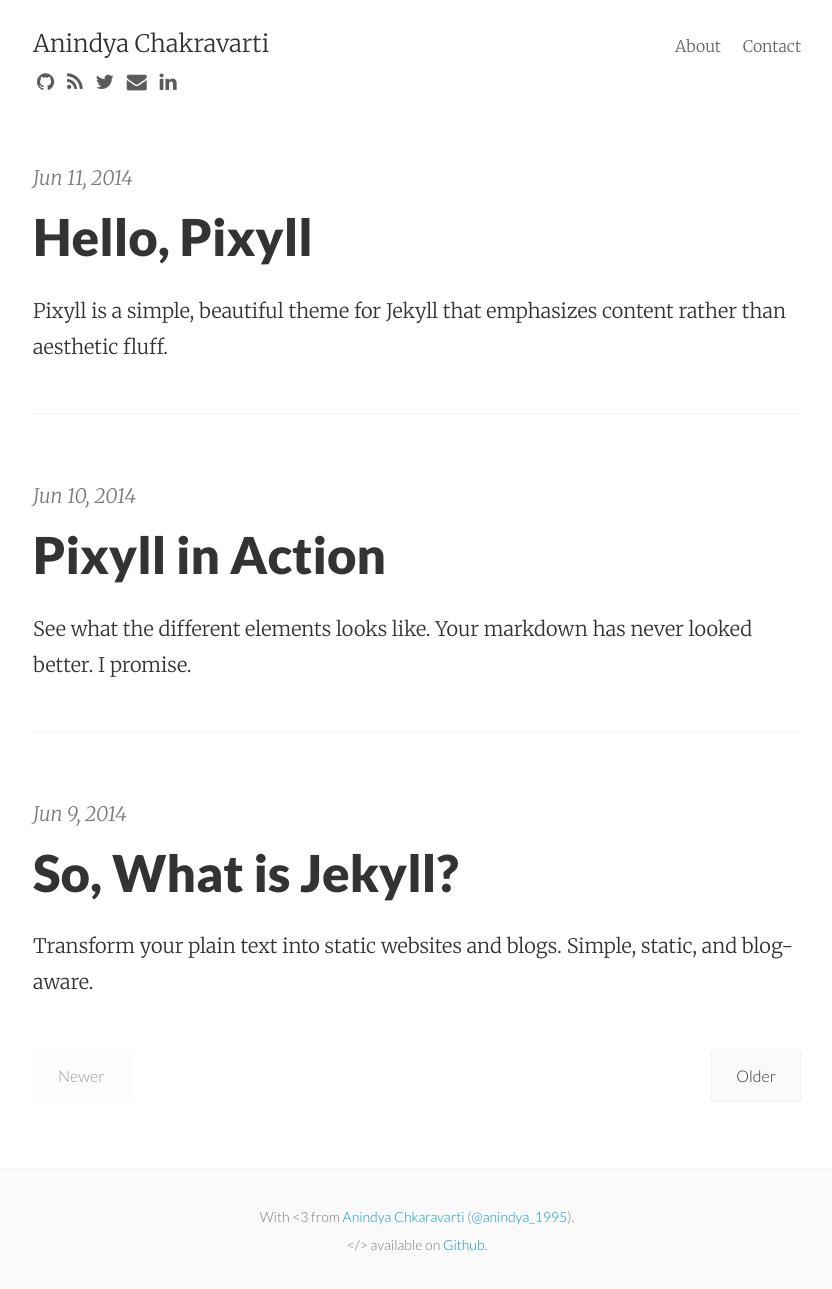
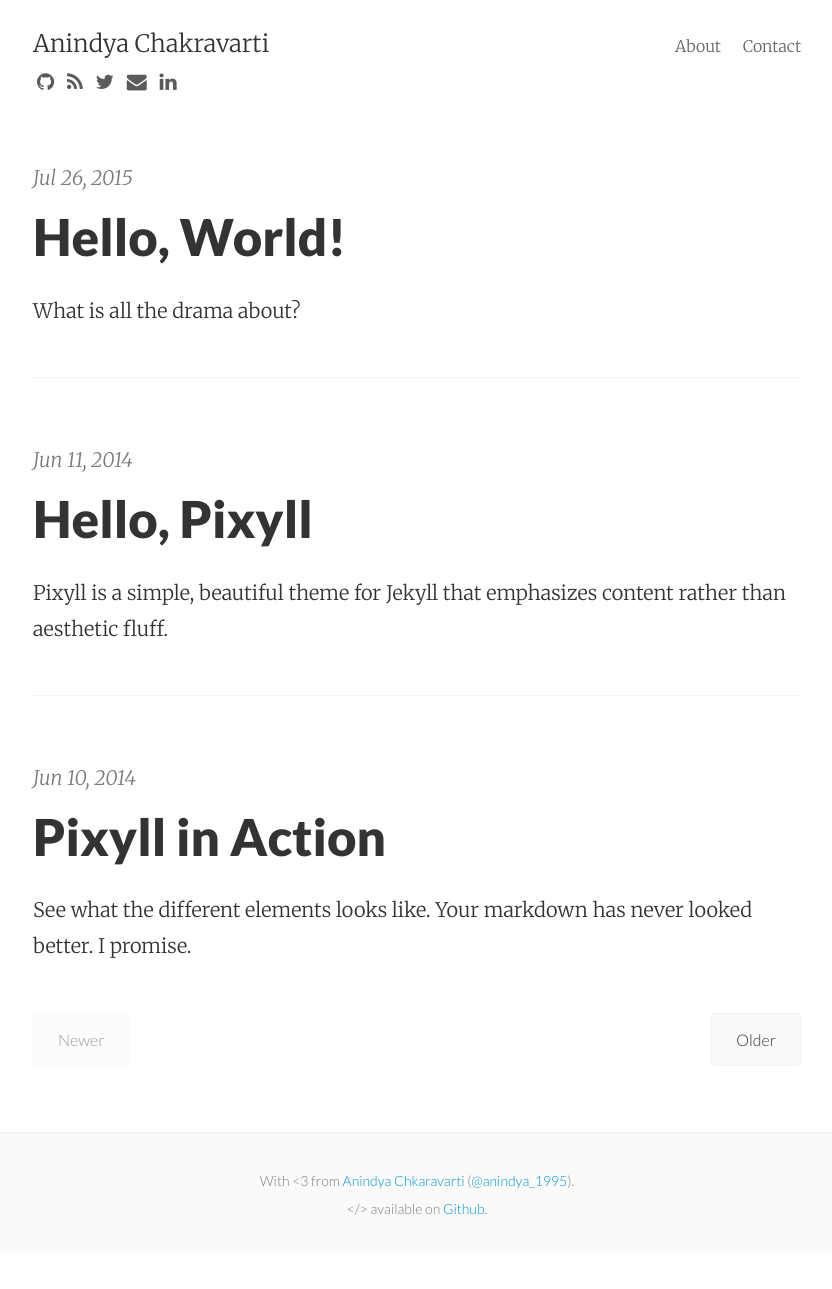
Before and after one commit to anindya/anindya.github.io, a Jekyll site: the page built from index.html, in a window 1280 px wide. Shown: the whole page, without its empty margins (223-1055 px from the left). Built offline with Jekyll 4.4.1, drawn with Linux system fonts in a browser that asks for light colours; nearby versions of some CDN libraries; Markdown is read by kramdown in place of the engine named in the settings; the list of posts is cut into pages by our own code; after the commit the page ends 1253 px from its top, so only the background shows below that.

Commit message:
Blog entry 1

```diff
--- a/_includes/header.html
+++ b/_includes/header.html
@@ -1,7 +1,7 @@
 <header class="site-header px2 px-responsive">
   <div class="mt2 wrap">
     <div class="measure">
-      <a href="{{ site.url }}/blog" class="site-title">{{ site.title }}</a>
+      <a href="{{site.baseurl}}/" class="site-title">{{ site.title }}</a>
       <nav class="site-nav right">
         {% include navigation.html %}
       </nav>
--- a/_includes/social_links.html
+++ b/_includes/social_links.html
@@ -1,23 +1,23 @@
 <div class="social-icons">
   <div class="left">
     {% if site.github_username %}
-      <a class="fa fa-github" href="https://github.com/{{ site.github_username }}"></a>
+      <a class="fa fa-github" href="https://github.com/{{ site.github_username }}" target="_blank"></a>
     {% endif %}
     {% if site.stackoverflow_id %}
-      <a class="fa fa-stack-overflow" href="https://stackoverflow.com/users/{{ site.stackoverflow_id }}"></a>
+      <a class="fa fa-stack-overflow" href="https://stackoverflow.com/users/{{ site.stackoverflow_id }}" target="_blank"></a>
     {% endif %}
-    <a class="fa fa-rss" href="{{ "/feed.xml" | prepend: site.baseurl }}"></a>
+    <a class="fa fa-rss" href="{{ "/feed.xml" | prepend: site.baseurl }}" target="_blank"></a>
     {% if site.twitter_username %}
-      <a class="fa fa-twitter" href="https://twitter.com/{{ site.twitter_username }}"></a>
+      <a class="fa fa-twitter" href="https://twitter.com/{{ site.twitter_username }}" target="_blank"></a>
     {% endif %}
     {% if site.google_plus_id %}
-      <a class="fa fa-google-plus" href="https://plus.google.com/{{ site.google_plus_id }}/posts"></a>
+      <a class="fa fa-google-plus" href="https://plus.google.com/{{ site.google_plus_id }}/posts" target="_blank"></a>
     {% endif %}
     {% if site.email %}
       <a class="fa fa-envelope" href="mailto:{{ site.email }}"></a>
     {% endif %}
     {% if site.linkedin_username %}
-      <a class="fa fa-linkedin" href="https://www.linkedin.com/in/{{ site.linkedin_username }}"></a>
+      <a class="fa fa-linkedin" href="https://www.linkedin.com/in/{{ site.linkedin_username }}" target="_blank"></a>
     {% endif %}
   </div>
   <div class="right">
--- /dev/null
+++ b/_posts/2015-07-26-hello-world.md
@@ -0,0 +1,20 @@
+---
+layout:     post
+title:      Hello, World!
+date:       2015-07-26 23:15:07
+summary:    What is all the drama about?
+categories:
+---
+
+###Who am I?
+<p>
+Hello, there! Since you are here, you probably know me already. If you don't know me, I am Anindya Chakravarti, final year Computer Science Undergrad at IIT Roorkee. I love playing around with gadgets hanging out with friends and sleeping. I code sometimes, listen to music all the time.
+</p>
+<p>
+I am interested in working with Python, Javascript, PHP and want to get my hands on Ruby sometime soon. Under core Computer Science, I think I would want to explore the areas of Network Security, Machine Learning and i also am curious about how human brain works. Other than this, I am a football fanatic, Cule and a Messi fan. I also play the game sometimes.
+</p>
+###What to expect?
+The blog is finally up after procrastinating for about 2 years, so, for starters, I will try to keep writing something or the other(No! I will not write stuff just to update the blog). Mostly, I would be writing about things I learn, things I love, things I hate, football and will sometimes try and review gadgets I get my hands on.
+
+This blog is using jekyll and the awesome template is <a href="https://github.com/johnotander/pixyll" target="_blank">pixyll</a>.
+If you would like to contact me, simply say <a href="{{ site.baseurl }}/contact/">hello</a>.
```
Also changed, not shown: _posts/2014-06-08-pixyll-has-pagination.md (deleted, +0 -9 lines).
